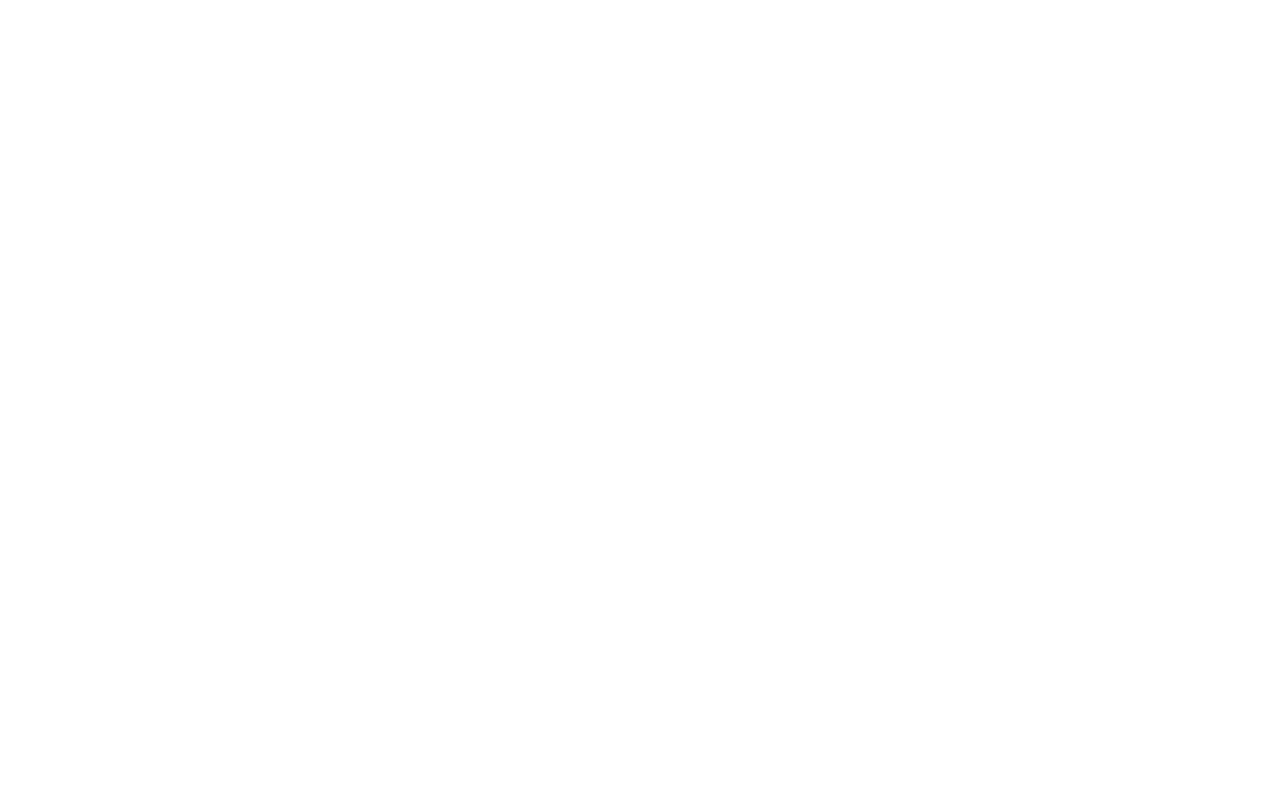
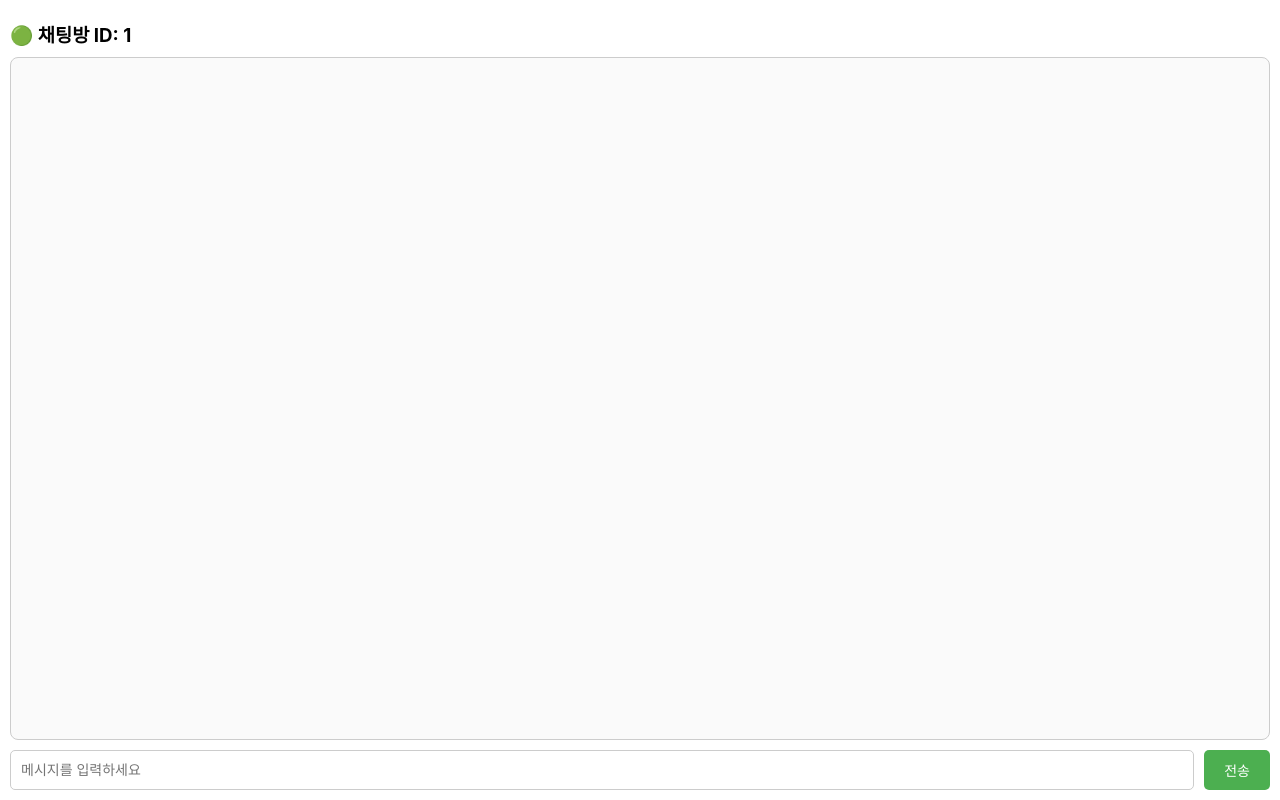
Before and after one commit to Unithon-INU/2025_UNITHON_TEAM_16_FE, a React (Create React App) app: page /chat/1 in a window 1280 px wide. Before the commit this address had no page. Built offline with nearby package versions, Linux system fonts and the light colour scheme.

Commit message:
250529_ChatRoom_Laguage

```diff
--- a/package.json
+++ b/package.json
@@ -3,13 +3,16 @@
   "version": "0.1.0",
   "private": true,
   "dependencies": {
+    "@stomp/stompjs": "^7.1.1",
     "@testing-library/dom": "^10.4.0",
     "@testing-library/jest-dom": "^6.6.3",
     "@testing-library/react": "^16.3.0",
     "@testing-library/user-event": "^13.5.0",
     "react": "^19.1.0",
     "react-dom": "^19.1.0",
+    "react-router-dom": "^7.6.0",
     "react-scripts": "5.0.1",
+    "sockjs-client": "^1.6.1",
     "web-vitals": "^2.1.4"
   },
   "scripts": {
--- a/src/App.js
+++ b/src/App.js
@@ -1,16 +1,23 @@
 import React from 'react';
 import { BrowserRouter as Router, Routes, Route } from 'react-router-dom';
+
 import Login from './pages/Login';
 import Signup from './pages/Signup';
+import LanguageSelector from './pages/LanguageSelector';
 import Home from './pages/Home';
+import ChatList from './pages/ChatList';
+import ChatRoom from './pages/ChatRoom';
 
 function App() {
   return (
     <Router>
       <Routes>
-        <Route path="/" element={<Home />} />
+        <Route path="/" element={<LanguageSelector />} />
+        <Route path="/home" element={<Home />} />
         <Route path="/login" element={<Login />} />
         <Route path="/signup" element={<Signup />} />
+        <Route path="/chat-list" element={<ChatList />} />
+        <Route path="/chat/:roomId" element={<ChatRoom />} />
       </Routes>
     </Router>
   );
--- /dev/null
+++ b/src/pages/ChatList.js
@@ -0,0 +1,71 @@
+import React, { useState } from 'react';
+import { useNavigate } from 'react-router-dom';
+
+function ChatList() {
+  const [rooms, setRooms] = useState([{ id: 1, name: '기본 채팅방' }]);
+  const navigate = useNavigate();
+
+  const createNewRoom = () => {
+    const newId = Date.now();
+    const newRoom = { id: newId, name: `새 채팅방 ${rooms.length + 1}` };
+    setRooms(prev => [...prev, newRoom]);
+    navigate(`/chat/${newId}`);
+  };
+
+  const enterRoom = (id) => {
+    navigate(`/chat/${id}`);
+  };
+
+  return (
+    <div style={styles.container}>
+      <h2>💬 채팅방 목록</h2>
+      <div style={styles.roomList}>
+        {rooms.map((room) => (
+          <div key={room.id} style={styles.roomItem} onClick={() => enterRoom(room.id)}>
+            {room.name}
+          </div>
+        ))}
+      </div>
+
+      <button style={styles.fab} onClick={createNewRoom}>＋</button>
+    </div>
+  );
+}
+
+const styles = {
+  container: {
+    height: '100vh',
+    padding: '20px',
+    position: 'relative',
+    fontFamily: 'sans-serif',
+  },
+  roomList: {
+    display: 'flex',
+    flexDirection: 'column',
+    gap: '10px',
+    marginTop: '20px',
+  },
+  roomItem: {
+    padding: '15px',
+    backgroundColor: '#f1f1f1',
+    borderRadius: '8px',
+    cursor: 'pointer',
+    boxShadow: '0 0 3px rgba(0,0,0,0.1)',
+  },
+  fab: {
+    position: 'absolute',
+    right: '20px',
+    bottom: '20px',
+    width: '50px',
+    height: '50px',
+    borderRadius: '50%',
+    backgroundColor: '#4CAF50',
+    color: '#fff',
+    fontSize: '28px',
+    border: 'none',
+    cursor: 'pointer',
+    boxShadow: '0 2px 10px rgba(0,0,0,0.2)',
+  },
+};
+
+export default ChatList;
--- /dev/null
+++ b/src/pages/ChatRoom.js
@@ -0,0 +1,212 @@
+import React, { useEffect, useRef, useState } from 'react';
+import { useParams } from 'react-router-dom';
+
+function ChatRoom() {
+  const { roomId } = useParams();
+  const [chatLog, setChatLog] = useState([]);
+  const [message, setMessage] = useState('');
+  const bottomRef = useRef(null);
+  const [username] = useState('User-' + Math.floor(Math.random() * 1000));
+
+  const handleSend = () => {
+    if (!message.trim()) return;
+
+    const newMessage = { sender: username, message };
+    setChatLog((prev) => [...prev, newMessage]);
+
+    setTimeout(() => {
+      const botReply = { sender: 'Bot', message: `(${roomId}) 응답: ${message}` };
+      setChatLog((prev) => [...prev, botReply]);
+    }, 1000);
+
+    setMessage('');
+  };
+
+  const handleKeyDown = (e) => {
+    if (e.key === 'Enter') handleSend();
+  };
+
+  useEffect(() => {
+    bottomRef.current?.scrollIntoView({ behavior: 'smooth' });
+  }, [chatLog]);
+
+  return (
+    <div style={{
+      height: '100vh',
+      display: 'flex',
+      flexDirection: 'column',
+      padding: '10px',
+      boxSizing: 'border-box',
+    }}>
+      <h3 style={{ margin: '10px 0' }}>🟢 채팅방 ID: {roomId}</h3>
+
+      {/* 메시지 표시 영역 */}
+      <div style={{
+        flex: 1,
+        overflowY: 'auto',
+        border: '1px solid #ccc',
+        borderRadius: '8px',
+        padding: '10px',
+        marginBottom: '10px',
+        backgroundColor: '#fafafa',
+      }}>
+        {chatLog.map((msg, i) => {
+          const isMe = msg.sender === username;
+          return (
+            <div
+              key={i}
+              style={{
+                display: 'flex',
+                justifyContent: isMe ? 'flex-end' : 'flex-start',
+                marginBottom: '8px',
+              }}
+            >
+              <div
+                style={{
+                  background: isMe ? '#dcf8c6' : '#f1f0f0',
+                  padding: '10px 12px',
+                  borderRadius: '20px',
+                  maxWidth: '60%',
+                }}
+              >
+                <div style={{ fontSize: '12px', color: '#888' }}>{isMe ? '나' : msg.sender}</div>
+                {msg.message}
+              </div>
+            </div>
+          );
+        })}
+        <div ref={bottomRef}></div>
+      </div>
+
+      {/* 입력창 */}
+      <div style={{
+        display: 'flex',
+        gap: '10px',
+      }}>
+        <input
+          value={message}
+          onChange={(e) => setMessage(e.target.value)}
+          onKeyDown={handleKeyDown}
+          placeholder="메시지를 입력하세요"
+          style={{
+            flex: 1,
+            padding: '10px',
+            fontSize: '14px',
+            borderRadius: '5px',
+            border: '1px solid #ccc',
+          }}
+        />
+        <button
+          onClick={handleSend}
+          style={{
+            padding: '10px 20px',
+            fontSize: '14px',
+            backgroundColor: '#4CAF50',
+            color: '#fff',
+            border: 'none',
+            borderRadius: '5px',
+            cursor: 'pointer',
+          }}
+        >
+          전송
+        </button>
+      </div>
+    </div>
+  );
+}
+
+export default ChatRoom;
+
+
+
+
+
+
+
+// // 웹소켓과 연결한 후 코드
+// import React, { useEffect, useState } from 'react';
+// import { Client } from '@stomp/stompjs';
+// import SockJS from 'sockjs-client';
+
+// function ChatRoom() {
+//   const [client, setClient] = useState(null);
+//   const [chatLog, setChatLog] = useState([]);
+//   const [message, setMessage] = useState('');
+//   const [username] = useState('User-' + Math.floor(Math.random() * 1000));
+
+//   useEffect(() => {
+//     // 1. WebSocket 연결
+//     const socket = new SockJS('http://localhost:8080/ws-chat');
+//     const stompClient = new Client({
+//       webSocketFactory: () => socket,
+//       onConnect: () => {
+//         console.log('✅ WebSocket 연결됨');
+
+//         // 2. 메시지 수신 구독
+//         stompClient.subscribe('/topic/public', (msg) => {
+//           const body = JSON.parse(msg.body);
+//           setChatLog((prev) => [...prev, body]);
+//         });
+//       },
+//       onStompError: (error) => {
+//         console.error('❌ STOMP 에러:', error);
+//       },
+//     });
+
+//     stompClient.activate();
+//     setClient(stompClient);
+
+//     // 3. 종료 시 연결 해제
+//     return () => {
+//       stompClient.deactivate();
+//     };
+//   }, []);
+
+//   // 4. 메시지 전송 (Enter 또는 버튼 클릭 시)
+//   const handleSend = () => {
+//     if (!message.trim() || !client || !client.connected) return;
+
+//     const newMessage = {
+//       sender: username,
+//       message: message,
+//     };
+
+//     client.publish({
+//       destination: '/app/send',
+//       body: JSON.stringify(newMessage),
+//     });
+
+//     setMessage('');
+//   };
+
+//   const handleKeyDown = (e) => {
+//     if (e.key === 'Enter') {
+//       handleSend();
+//     }
+//   };
+
+//   return (
+//     <div style={{ padding: '20px' }}>
+//       <h2>💬 채팅방 ({username})</h2>
+//       <div style={{ height: '300px', overflowY: 'scroll', border: '1px solid gray', padding: '10px' }}>
+//         {chatLog.map((msg, i) => (
+//           <div key={i}><b>{msg.sender}</b>: {msg.message}</div>
+//         ))}
+//       </div>
+//       <div style={{ marginTop: '10px' }}>
+//         <input
+//           value={message}
+//           onChange={(e) => setMessage(e.target.value)}
+//           onKeyDown={handleKeyDown}
+//           placeholder="메시지를 입력하고 Enter를 누르세요"
+//           style={{ width: '80%', padding: '8px' }}
+//         />
+//         <button onClick={handleSend} style={{ padding: '8px 16px', marginLeft: '10px' }}>
+//           전송
+//         </button>
+//       </div>
+//     </div>
+//   );
+// }
+
+// export default ChatRoom;
--- a/src/pages/Home.js
+++ b/src/pages/Home.js
@@ -12,6 +12,11 @@ function Home() {
     navigate('/login');
   };
 
+  const goToChat = () => {
+    navigate('/chat-list'); // 기존 /chat → /chat-list
+  };
+
+
   return (
     <div style={styles.container}>
       <h1>홈 화면</h1>
@@ -24,6 +29,11 @@ function Home() {
       <button onClick={goToSignup} style={styles.linkButton}>
         회원가입
       </button>
+
+      <button onClick={goToChat} style={styles.linkButton}>
+        채팅목록 이동
+      </button>
+
     </div>
   );
 }
--- /dev/null
+++ b/src/pages/LanguageSelector.js
@@ -0,0 +1,58 @@
+// src/pages/LanguageSelector.js
+import React from 'react';
+import { useNavigate } from 'react-router-dom';
+
+function LanguageSelector() {
+  const navigate = useNavigate();
+
+  const handleLanguageSelect = (language) => {
+  console.log(`선택한 언어: ${language}`);
+  navigate('/home'); // 🧭 이제는 '/home'으로 이동
+    };
+
+  return (
+    <div style={styles.container}>
+      <h2 style={styles.title}>언어를 선택하세요</h2>
+      <div style={styles.buttonContainer}>
+        <button style={styles.button} onClick={() => handleLanguageSelect('ko')}>한국어</button>
+        <button style={styles.button} onClick={() => handleLanguageSelect('en')}>English</button>
+        <button style={styles.button} onClick={() => handleLanguageSelect('zh')}>中文</button>
+        <button style={styles.button} onClick={() => handleLanguageSelect('vi')}>Tiếng Việt</button>
+      </div>
+    </div>
+  );
+}
+
+const styles = {
+  container: {
+    backgroundImage: `url('/background.jpg')`, // 배경 이미지 (public 폴더에 이미지 저장)
+    backgroundSize: 'cover',
+    backgroundPosition: 'center',
+    height: '100vh',
+    display: 'flex',
+    flexDirection: 'column',
+    justifyContent: 'center',
+    alignItems: 'center',
+  },
+  title: {
+    fontSize: '2rem',
+    color: '#fff',
+    marginBottom: '20px',
+  },
+  buttonContainer: {
+    display: 'flex',
+    gap: '20px',
+    flexWrap: 'wrap',
+    justifyContent: 'center',
+  },
+  button: {
+    padding: '15px 30px',
+    fontSize: '16px',
+    borderRadius: '10px',
+    border: 'none',
+    backgroundColor: '#ffffffcc',
+    cursor: 'pointer',
+  },
+};
+
+export default LanguageSelector;
```
Also changed, not shown: 1 other file (tests, documents, lock files or other folders).
